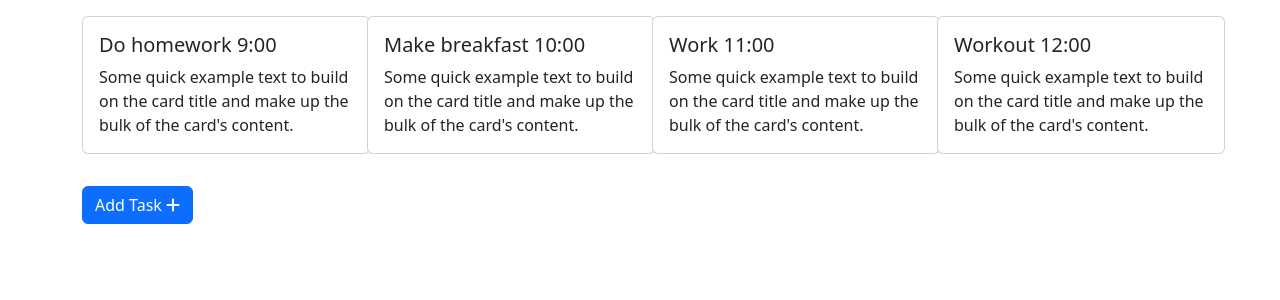
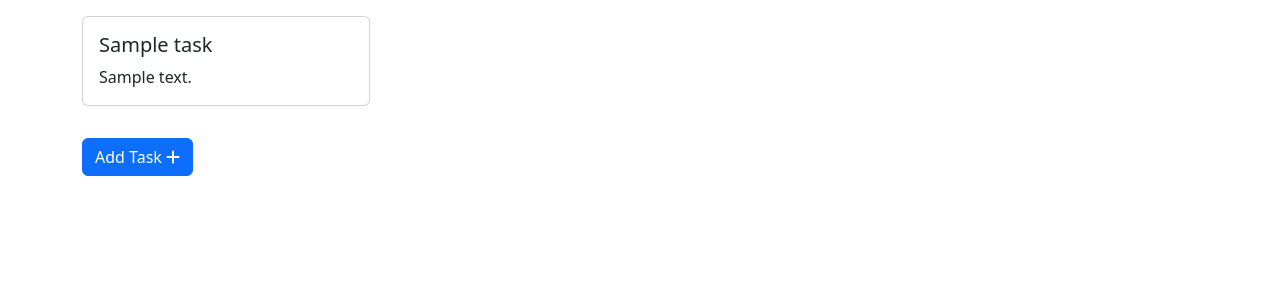
Before and after one commit to NENAD-BLAGOVCANIN/todolist, a Flask app: page / in a window 1280 px wide. Shown: the part 56-356 px from the top of the page. Run offline with Flask 3, Linux system fonts and the light colour scheme; tables that the repository leaves empty or names only in its code hold one stand-in row (values such as "Sample post"); some libraries are stand-ins or nearby versions.

Commit message:
task saving functionality

```diff
--- a/app.py
+++ b/app.py
@@ -1,11 +1,39 @@
-from flask import Flask, render_template
+from flask import Flask, render_template, request, redirect
+from flask_mysqldb import MySQL
 
 app = Flask(__name__)
 
+app.config['MYSQL_HOST'] = 'localhost'
+app.config['MYSQL_USER'] = 'root'
+app.config['MYSQL_PASSWORD'] = 'root'
+app.config['MYSQL_DB'] = 'todolist'
+
+mysql = MySQL(app)
 
 @app.route('/')
 def home():
-    return render_template('home.html')
+
+    cursor = mysql.connection.cursor()
+    cursor.execute("SELECT * FROM tasks")
+    tasks = cursor.fetchall()
+    cursor.close()
+
+    print(tasks)
+
+    return render_template('home.html', tasks=tasks)
+
+@app.route('/add-task', methods=['POST'])
+def addTask():
+
+    name = request.form.get("name")
+    description = request.form.get("description")
+
+    cursor = mysql.connection.cursor()
+    cursor.execute("INSERT INTO tasks (name, description) VALUES (%s, %s)", (name, description))
+    mysql.connection.commit()
+    cursor.close()
+
+    return redirect("/")
 
 
 app.run(debug=True)
--- a/templates/home.html
+++ b/templates/home.html
@@ -26,42 +26,22 @@
 <div class="container">
 
     <div class="row">
+
+        {% for task in tasks %}
+
         <div class="col-md-3 py-3">
             <div class="card" style="width: 18rem;">
                 <div class="card-body">
-                    <h5 class="card-title">Do homework 9:00</h5>
-                    <p class="card-text">Some quick example text to build on the card title and make up the bulk of
-                        the card's content.</p>
+                    <h5 class="card-title">{{ task[1] }}</h5>
+                    <p class="card-text">
+                        {{ task[2] }}
+                    </p>
                 </div>
             </div>
         </div>
-        <div class="col-md-3 py-3">
-            <div class="card" style="width: 18rem;">
-                <div class="card-body">
-                    <h5 class="card-title">Make breakfast 10:00</h5>
-                    <p class="card-text">Some quick example text to build on the card title and make up the bulk of
-                        the card's content.</p>
-                </div>
-            </div>
-        </div>
-        <div class="col-md-3 py-3">
-            <div class="card" style="width: 18rem;">
-                <div class="card-body">
-                    <h5 class="card-title">Work 11:00</h5>
-                    <p class="card-text">Some quick example text to build on the card title and make up the bulk of
-                        the card's content.</p>
-                </div>
-            </div>
-        </div>
-        <div class="col-md-3 py-3">
-            <div class="card" style="width: 18rem;">
-                <div class="card-body">
-                    <h5 class="card-title">Workout 12:00</h5>
-                    <p class="card-text">Some quick example text to build on the card title and make up the bulk of
-                        the card's content.</p>
-                </div>
-            </div>
-        </div>
+
+        {% endfor %}
+
     </div>
 
     <div class="py-3">
@@ -71,7 +51,7 @@
 
 </div>
 
-
+<form action="/add-task" method="POST">
     <div class="modal" id="addTaskModal" tabindex="-1" role="dialog">
         <div class="modal-dialog modal-dialog-centered" role="document">
             <div class="modal-content">
@@ -82,19 +62,18 @@
                     </button>
                 </div>
                 <div class="modal-body">
-                <form action="">
                     <label for="">Title:</label>
-                    <input type="text" class="form-control">
+                    <input type="text" name="name" class="form-control">
                     <label for="">Description:</label>
-                    <input type="text" class="form-control">
-                </form>
+                    <input type="text" name="description" class="form-control">
                 </div>
                 <div class="modal-footer">
                     <button type="button" class="btn btn-secondary" data-bs-dismiss="modal">Close</button>
-                <button type="button" class="btn btn-primary">Save</button>
+                    <button type="submit" class="btn btn-primary">Save</button>
                 </div>
             </div>
         </div>
     </div>
+</form>
 
 {% endblock %}
```
Lines whose indentation alone changed are shown as unchanged.
